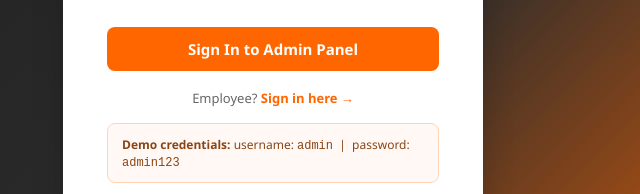
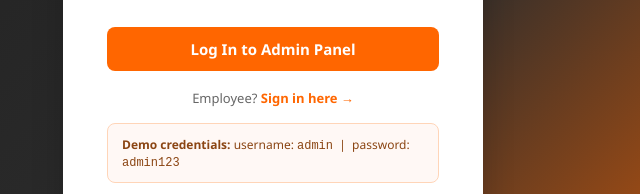
Before and after one commit to KarthickFireFlink/TestOrangeHRM, a plain HTML site: page index.html in a window 1280 px wide. Shown: the part 457-651 px from the top of the page, 367-1007 px from the left. Drawn offline with Linux system fonts and the light colour scheme.

Commit message:
Login button updated

```diff
--- a/index.html
+++ b/index.html
@@ -390,7 +390,7 @@
     </div>
     <div class="error-msg" id="admin-login-err">⚠ Incorrect username or password.</div>
     <div style="height:12px"></div>
-    <button class="btn btn-primary" onclick="adminLogin()">Sign In to Admin Panel</button>
+    <button class="btn btn-primary" onclick="adminLogin()">Log In to Admin Panel</button>
     <div class="login-switch">
       Employee? <a onclick="gotoScreen('screen-emp-login')">Sign in here →</a>
     </div>
```
